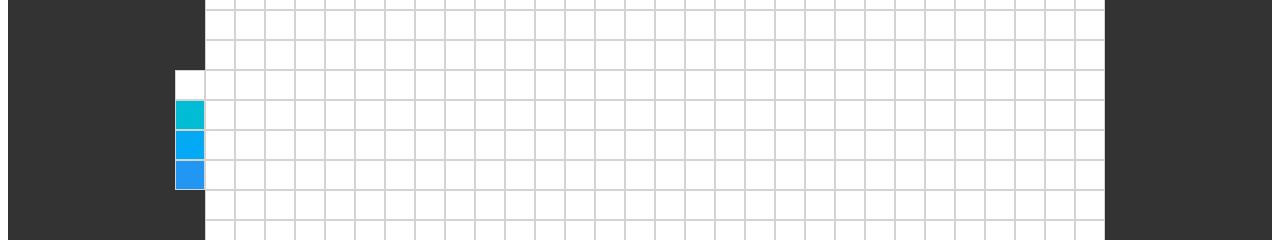
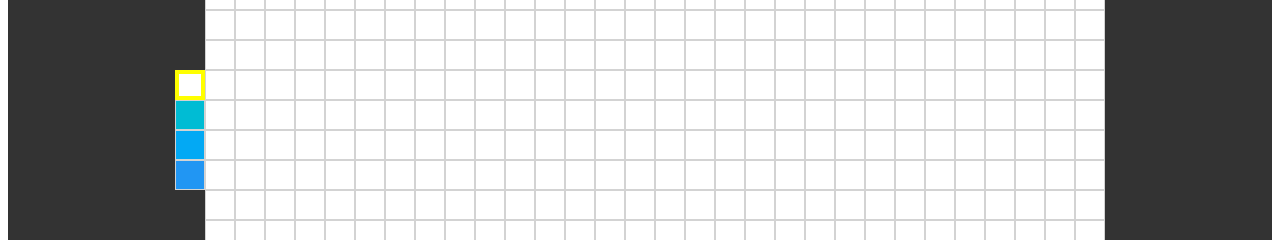
Before and after one commit to MarioCadenas/pixel-drawing, a React (Create React App) app: page / in a window 1280 px wide. Shown: the part 278-518 px from the top of the page. Built offline with nearby package versions, Linux system fonts and the light colour scheme.

Commit message:
drawing to the canvas and saving to localstorage

```diff
--- a/src/App.js
+++ b/src/App.js
@@ -1,16 +1,19 @@
-import React, { Component } from 'react';
+import React, { useState, useEffect } from 'react';
 import Canvas from './components/Canvas';
 import ColorPicker from './components/ColorPicker';
 
-class App extends Component {
-  render() {
-    return (
-      <div className="App">
-        <ColorPicker />
-        <Canvas />
-      </div>
-    );
-  }
+const App = () => {
+  const [color, setColor] = useState(0);
+
+  return (
+    <div className="App">
+      <ColorPicker
+        currentColor={color}
+        setColor={color => setColor(color)}
+      />
+      <Canvas currentColor={color} />
+    </div>
+  );
 }
 
 export default App;
--- a/src/components/Canvas.js
+++ b/src/components/Canvas.js
@@ -1,9 +1,27 @@
-import React, { useState } from 'react';
+import React, { useState, useEffect } from 'react';
 import Pixel from './Pixel';
 import Colors from '../Colors';
 
-const Canvas = () => {
+const Canvas = props => {
   const [matrix, setMatrix] = useState(Array(30).fill(Array(30).fill(0)));
+
+  useEffect(() => {
+    const canvas = localStorage.getItem('latestCanvas');
+
+    if (typeof canvas === 'string') {
+      setMatrix(JSON.parse(canvas));
+    }
+  }, []);
+
+  const changeColor = (rowIndex, colIndex) => {
+    const matrixCopy = JSON.parse(JSON.stringify(matrix));
+    console.log(matrix);
+    matrixCopy[rowIndex][colIndex] = props.currentColor;
+    handleSave(matrixCopy);
+    setMatrix(matrixCopy);
+  };
+
+  const handleSave = matrix => localStorage.setItem('latestCanvas', JSON.stringify(matrix));
 
   return (
     <div className="canvas">
@@ -11,7 +29,10 @@ const Canvas = () => {
         matrix.map(
           (row, rowIndex) => row.map(
             (col, colIndex) => (
-              <Pixel key={`${rowIndex}-${colIndex}`} background={Colors[matrix[rowIndex][colIndex]]} />
+              <Pixel
+                key={`${rowIndex}-${colIndex}`} background={Colors[matrix[rowIndex][colIndex]]}
+                onClick={e => changeColor(rowIndex, colIndex)}
+              />
             )
           )
         )
--- a/src/components/ColorPicker.js
+++ b/src/components/ColorPicker.js
@@ -6,7 +6,16 @@ export default props => {
   return (
     <div className="colorPicker">
     {
-      Colors.map((color, index) => <Pixel key={index} background={color} />)
+      Colors.map(
+        (color, index) => (
+          <Pixel
+            key={index}
+            background={color}
+            current={Colors[props.currentColor] === color}
+            onClick={e => props.setColor(index)}
+          />
+        )
+      )
     }
     </div>
   );
--- a/src/components/Pixel.js
+++ b/src/components/Pixel.js
@@ -1,3 +1,9 @@
 import React from 'react';
 
-export default props => <div className={`${props.background} pixel`}></div>;
+export default props => (
+  <div
+    className={`${props.background} pixel ${props.current ? 'current-color' : ''}`}
+    onClick={props.onClick}
+  >
+  </div>
+);
```
